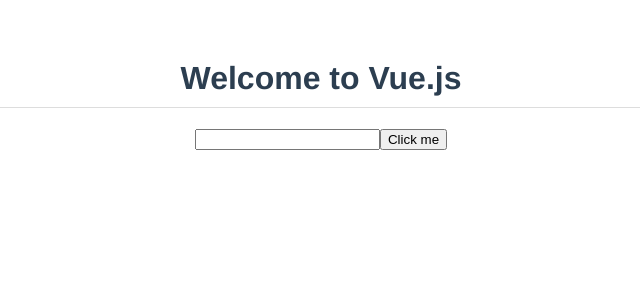
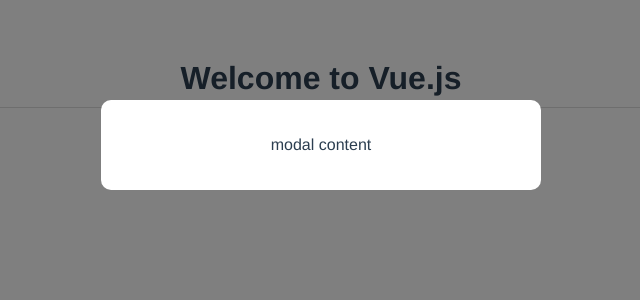
Before and after one commit to VisheshSingh/modal-project, a Vue app: page / in a window 1280 px wide. Shown: the top 300 px of the page, without its empty margins (319-959 px from the left). Built offline with nearby package versions, Linux system fonts and the light colour scheme.

Commit message:
Multiple Components

```diff
--- a/src/App.vue
+++ b/src/App.vue
@@ -1,12 +1,16 @@
 <template>
   <h1>{{ title }}</h1>
-  <input type="text" ref="name" />
-  <button @click="handleClick">Click me</button>
+  <Modal />
 </template>
 
 <script>
+import Modal from './components/Modal';
+
 export default {
   name: 'App',
+  components: {
+    Modal,
+  },
   data() {
     return {
       title: 'Welcome to Vue.js',
--- /dev/null
+++ b/src/components/Modal.vue
@@ -0,0 +1,25 @@
+<template>
+  <div class="backdrop">
+    <div class="modal">
+      <p>modal content</p>
+    </div>
+  </div>
+</template>
+
+<style>
+.modal {
+  width: 400px;
+  padding: 20px;
+  margin: 100px auto;
+  background: #fff;
+  border-radius: 10px;
+}
+.backdrop {
+  position: fixed;
+  background: rgba(0, 0, 0, 0.5);
+  width: 100%;
+  height: 100%;
+  top: 0;
+  left: 0;
+}
+</style>
```
Also changed, not shown: src/components/HelloWorld.vue (deleted, +0 -58 lines).
